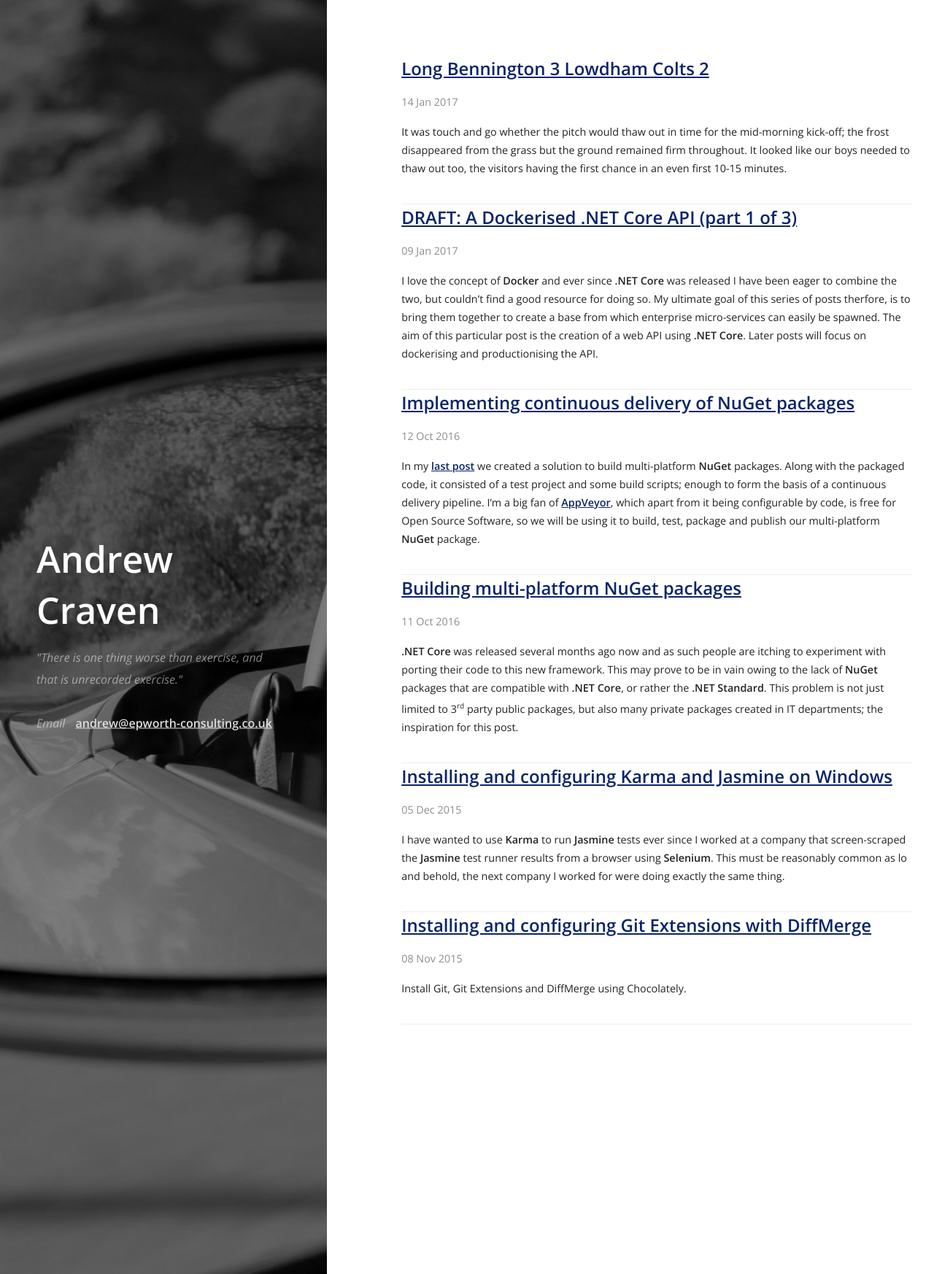
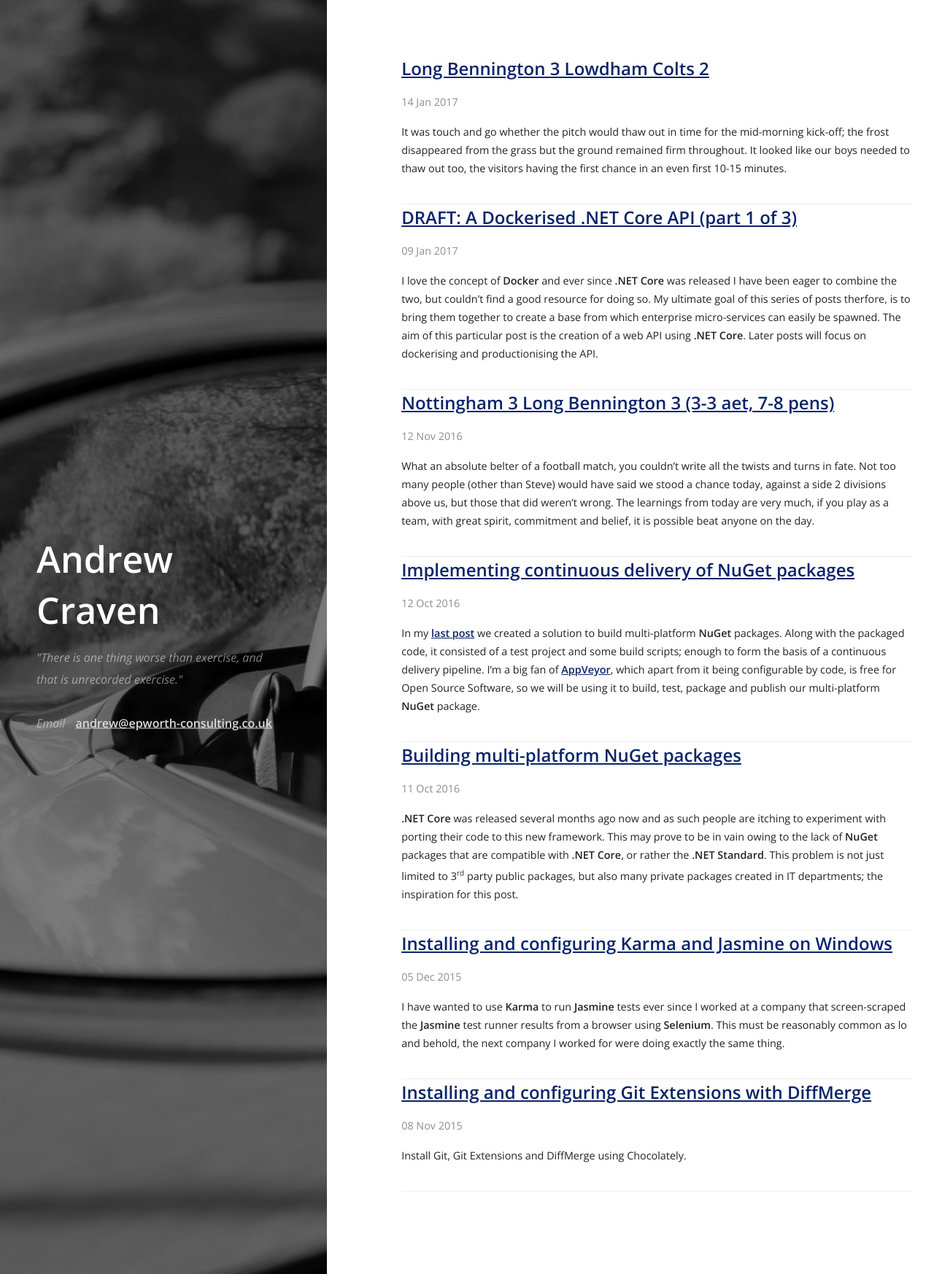
Before and after one commit to acraven/acraven.github.io, a Jekyll site: the page built from index.html, in a window 1280 px wide. Shown: the whole page at 73% size. Built offline with Jekyll 4.4.1, drawn with Linux system fonts in a browser that asks for light colours; nearby versions of some CDN libraries; some of the changed lines change nothing that is shown.

Commit message:
Nottingham v Long Bennington

```diff
--- /dev/null
+++ b/_posts/2016-11-12-nottingham-long-bennington.md
@@ -0,0 +1,34 @@
+---
+layout: post
+title: "Nottingham 3 Long Bennington 3 (3-3 aet, 7-8 pens)"
+date: 2016-11-12
+categories: lbjfc under15s football
+featured_image: /images/cover.jpg
+---
+What an absolute belter of a football match, you couldn’t write all the twists and turns in fate. Not too many people (other than Steve) would have said we stood a chance today, against a side 2 divisions above us, but those that did weren’t wrong. The learnings from today are very much, if you play as a team, with great spirit, commitment and belief, it is possible beat anyone on the day.
+
+The home side will no doubt regret underestimating us, they were late out and didn’t appear to warm up in any shape or form before kick-off. It looked as if their warm-up took place in the first 10 minutes of the game, we were on top from the whistle playing for the most part in the opposition’s half with Sam Green and Jamie making dangerous runs.
+
+We had the best chance early on and it’s fair to say that the 2-goal deficit after 15 minutes was completely undeserved following 2 quick soft goals. Nottingham might have thought job done at this point, they were the weaker side, 2-0 up and had forced Charlie into a double save moments later.
+
+We ended the half with the feeling that we could have been in the lead with a little luck; we made several chances, putting 2 just wide as well as hitting the post and forcing the ‘keeper into a save.
+
+The BBC will no doubt regretting leaving this game off the schedules as what followed was one of the most memorable victories in the history of our team.
+
+The second half was non-stop end-to-end action: James Scott tested the ‘keeper following the stubborn persistence of Ollie Barry. Charlie saved. Louis Boyle headed wide. Charlie saved. Toby scored, poking home a ball that fell to his feet at the 6-yard line. Charlie saved. Toby shot on target. Charlie saved. Sam Wright converted penalty, a smart low finish after being bundled over bursting into the box. A crazy twenty-two minutes that restored parity. 2-2.
+
+It didn’t stop there, we dominated the next spell and in the 74th minute we were 3-2 up. We had put a couple wide and Sam Wright had worked the ‘keeper before Jamie broke onto a superb ball from Man of the Match Owen driving it low through the ‘keeper into the back of the net. An excellent and most deserved turnaround – could we hold on for the final 6 minutes?
+
+We had given ourselves a great chance to win it in normal time, but the home side levelled it with 2 minutes to go. Owen managed a shot on target, but the ‘keeper was equal to it and the whistle blew for full-time.
+
+Extra-time was a comparative anti-climax given the end of the second half, but it was still entertaining end-to-end stuff. Inevitably though, the game ended 3-3 after extra-time and penalties would be needed to separate the teams. Credit to Tom, Sam Wright, Sam Green, Bradley and Ollie Howgill who stepped up to take the first 5 penalties, and to those who didn’t want to take them, but took them well.
+
+Both teams had a chance each to score and win the tie, but the heroics came from our very own Cheds who got both hands to a well taken penalty in the top-right corner. It seemed to take an age to come down, but it came down wide and the celebrations began.
+
+Sadly, our victory came at a cost; James Scott fractured his ankle in a crunching tackle towards the end of extra-time. We wish him all the best for a speedy recovery.
+
+Our victory gives us an away tie with Calverton Miners’ Welfare on 10th December. Not that it matters, but they sit immediately below Nottingham in Division 1 and by some twist they haven’t played a game in the cup yet. Let’s hope this is their one and only.
+
+We have a few league matches before then, the first of which is away to Radcliffe Olympic. On paper this looks like it should be 3 points for us, we beat them 7-1 early this season and their only points come from victories against the two bottom sides. However, as Nottingham have learned, we must not be complacent. Kick-off is 10:30am, please report by 9:45am.
+
+Thanks to Des and Richard for running the line today; like the referee, no overtime payments for the extra 20 minutes I’m afraid.
--- a/_posts/2017-01-14-long-bennington-lowdham-colts.md
+++ b/_posts/2017-01-14-long-bennington-lowdham-colts.md
@@ -15,7 +15,7 @@ The inclusion of Sam Green, Will and Toby after 12 minutes completed the thaw wi
 
 We didn’t manage to test the ‘keeper in the remainder of the half, but we had 3 or 4 good shots that were just wide of the mark. Despite dominating, we couldn’t get daylight between us and a team that “has a goal in them” [Steve’s words]; the half finished a tight 1-0.
 
-Much like he predicted our victory over Nottingham FC, Steve wasn’t wrong; the visitors started much the brighter side in the second and equalised within a minute of the restart. Top corner from 30 yards, Charlie had no chance.
+Much like he predicted our [victory over Nottingham in the cup]({% post_url 2016-11-12-nottingham-long-bennington %}), Steve wasn’t wrong; the visitors started much the brighter side in the second and equalised within a minute of the restart. Top corner from 30 yards, Charlie had no chance.
 
 We recovered our composure and started to apply some pressure; Sam Wright invited the ‘keeper to make a spectacular save with a finger-tip with a looping shot to the back post and he obliged. This was the catalyst for a series of shots leading up to Jamie running the entire right wing and crossing for Sam Green to smash in from 6 yards to restore our goal advantage midway through the half. 2-1.
 
```
